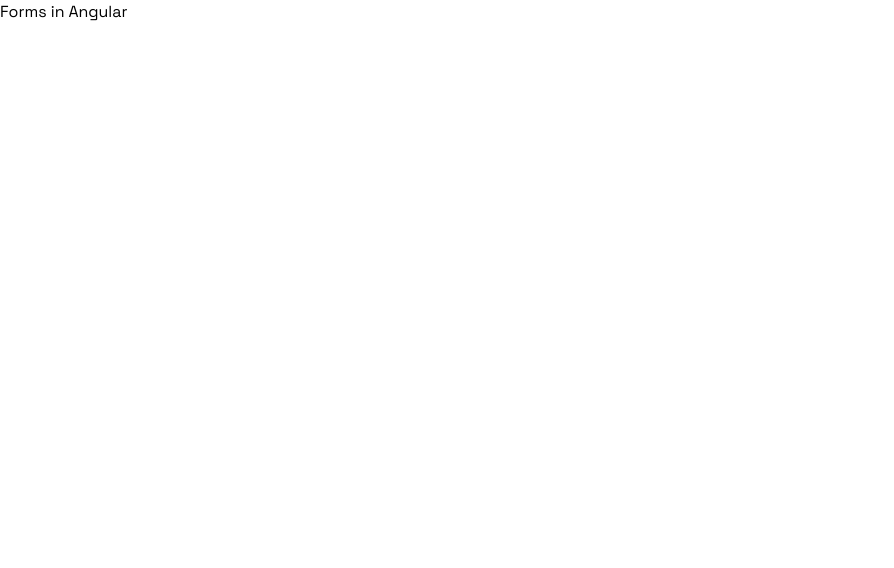
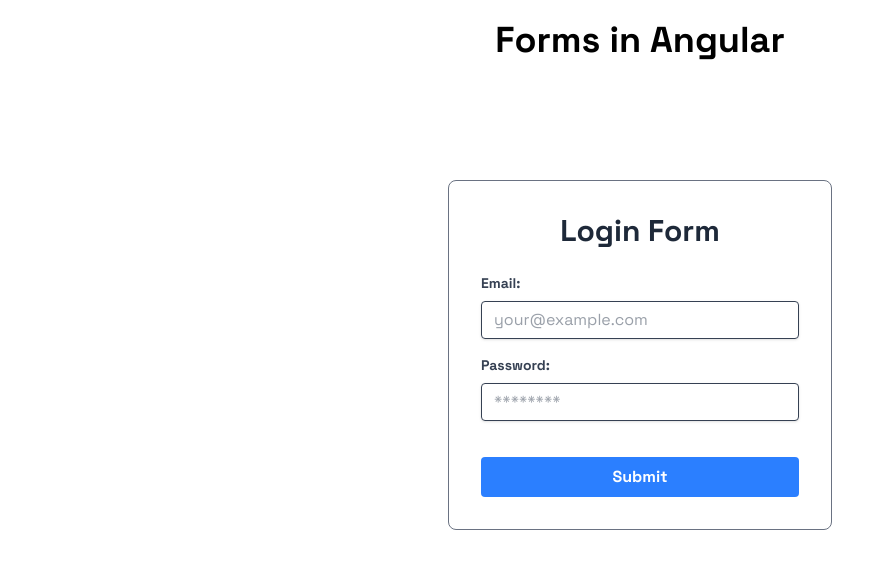
Before and after one commit to elishabhatti/angular-app, an Angular app: page / in a window 1280 px wide. Shown: the top 568 px of the page, without its empty margins (0-894 px from the left). Built offline with nearby package versions, Linux system fonts and the light colour scheme.

Commit message:
added styling in form

```diff
--- a/src/app/app.html
+++ b/src/app/app.html
@@ -1 +1,2 @@
-<h1>Forms in Angular</h1>
+<h1 class="text-center text-4xl font-bold my-5">Forms in Angular</h1>
+<app-form/>
--- a/src/app/app.ts
+++ b/src/app/app.ts
@@ -1,8 +1,9 @@
 import { Component } from '@angular/core';
+import { Form } from "./form/form";
 
 @Component({
   selector: 'app-root',
-  imports: [],
+  imports: [Form],
   templateUrl: './app.html',
   styleUrl: './app.css',
 })
--- a/src/app/form/form.html
+++ b/src/app/form/form.html
@@ -1,8 +1,32 @@
-<form action="">
-  <h1>Login Form</h1>
-  <label for="email">Email:</label>
-  <input type="email" name="email" />
-  <label for="password">Password:</label>
-  <input type="password" name="password" />
-  <button type="submit">Submit</button>
+<form class="p-8 rounded-lg max-w-sm border border-gray-500 mx-auto mt-30">
+  <h1 class="text-3xl font-bold mb-6 text-center text-gray-800">Login Form</h1>
+
+  <div class="mb-4">
+    <label for="email" class="block text-gray-700 text-sm font-bold mb-2">Email:</label>
+    <input
+      class="shadow appearance-none border rounded w-full py-2 px-3 text-gray-700 leading-tight focus:outline-none focus:ring-2 focus:ring-blue-500 focus:border-transparent"
+      id="email"
+      type="email"
+      name="email"
+      placeholder="your@example.com"
+    />
+  </div>
+
+  <div class="mb-6">
+    <label for="password" class="block text-gray-700 text-sm font-bold mb-2">Password:</label>
+    <input
+      class="shadow appearance-none border rounded w-full py-2 px-3 text-gray-700 mb-3 leading-tight focus:outline-none focus:ring-2 focus:ring-blue-500 focus:border-transparent"
+      id="password"
+      type="password"
+      name="password"
+      placeholder="********"
+    />
+  </div>
+
+  <button
+    class="bg-blue-500 hover:bg-blue-700 text-white font-bold py-2 px-4 rounded focus:outline-none focus:ring-2 focus:ring-blue-500 focus:ring-opacity-50 w-full"
+    type="submit"
+  >
+    Submit
+  </button>
 </form>
```
